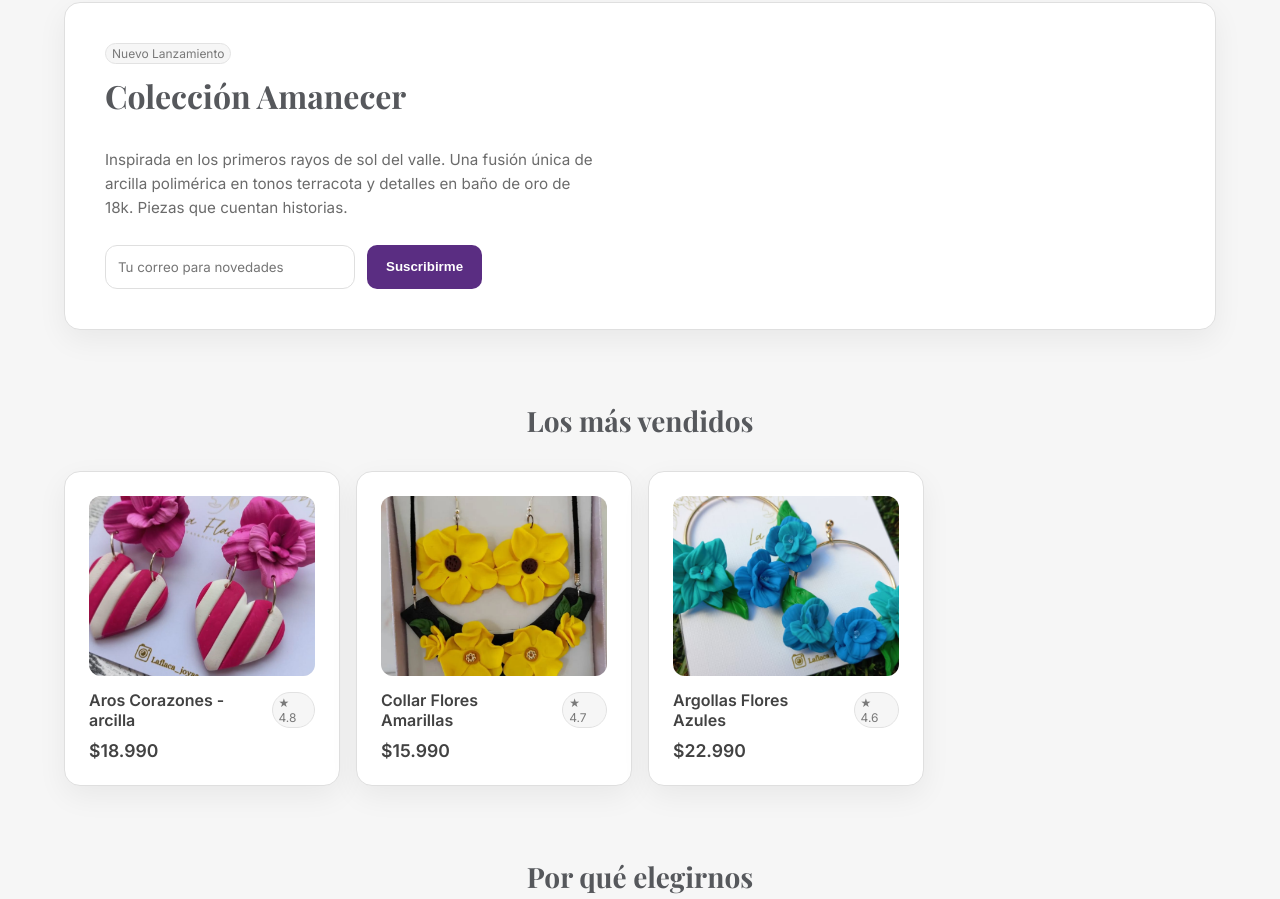
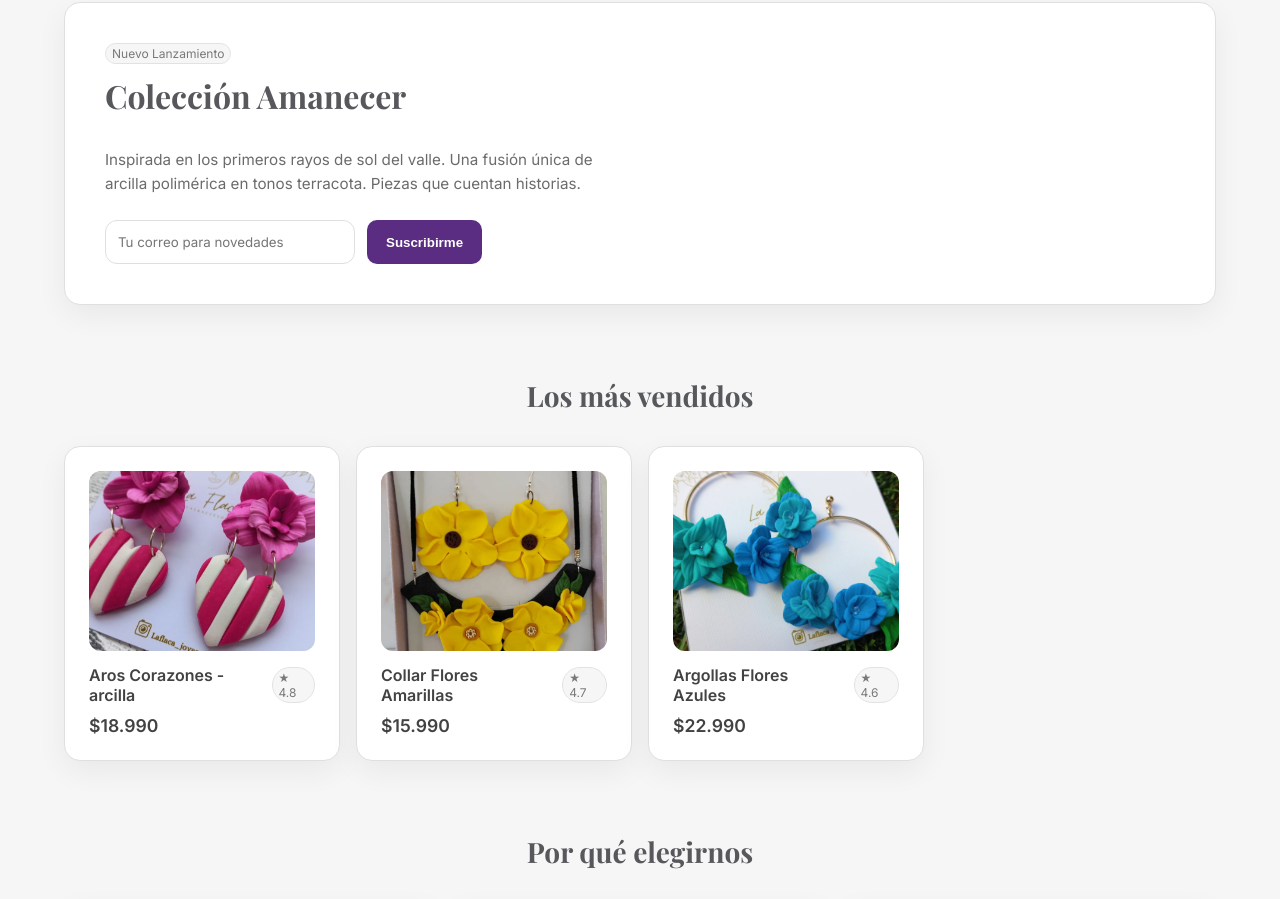
Before and after one commit to Lolu-o/FlacaJoyas, a plain HTML site: page index.html in a window 1280 px wide. Shown: the part 1091-1990 px from the top of the page. Drawn offline with nearby package versions, Linux system fonts and the light colour scheme.

Commit message:
Preparacion Entorno

```diff
--- a/index.html
+++ b/index.html
@@ -86,8 +86,8 @@
           <h2 style="font-family: 'Playfair Display', serif; font-size: 2rem; margin: 0 0 16px; color: var(--brand);">
             Colección Amanecer</h2>
           <p class="muted" style="margin-bottom: 24px; line-height: 1.6;">
-            Inspirada en los primeros rayos de sol del valle. Una fusión única de arcilla polimérica en tonos terracota
-            y detalles en baño de oro de 18k. Piezas que cuentan historias.
+            Inspirada en los primeros rayos de sol del valle. Una fusión única de arcilla polimérica en tonos terracota.
+            Piezas que cuentan historias.
           </p>
           <div class="row wrap">
             <input class="input" placeholder="Tu correo para novedades" style="max-width: 250px;">
```
Also changed, not shown: carrito.html (+1 -1 lines), producto.html (+0 -1 lines).
